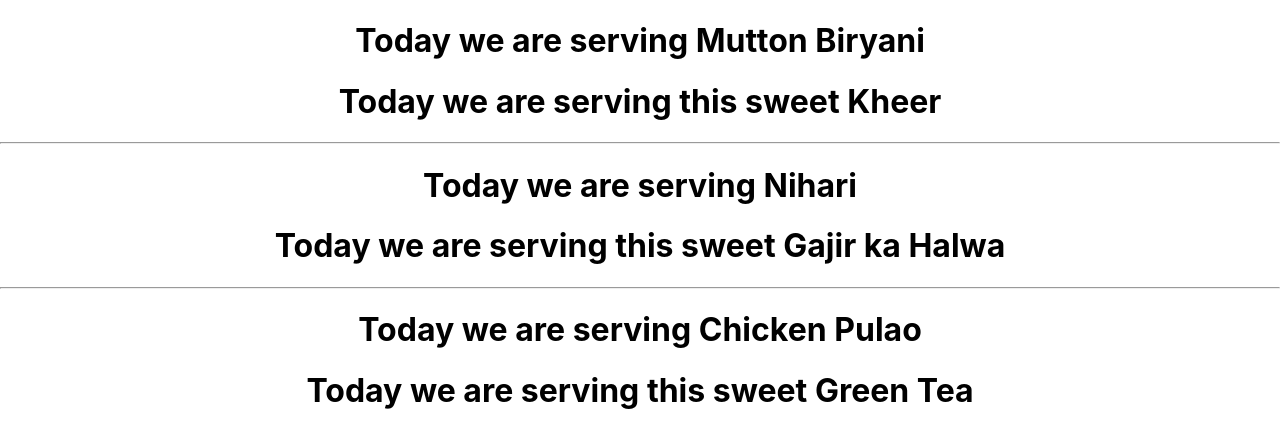
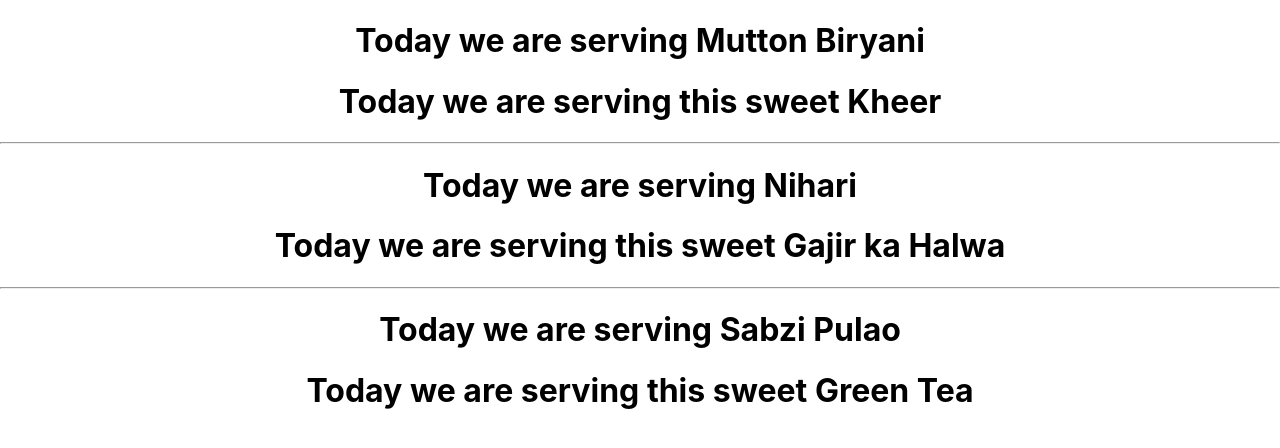
Before and after one commit to khaliqabdul/demo-app-class-3, a React (Create React App) app: page / in a window 1280 px wide. Shown: the top 448 px of the page. Built offline with nearby package versions, Linux system fonts and the light colour scheme.

Commit message:
Updated App.js with Sabzi

```diff
--- a/src/App.js
+++ b/src/App.js
@@ -10,7 +10,7 @@ function App(){
     <hr />
     <Dinner dishName="Nihari" sweetDish="Gajir ka Halwa" />
     <hr/>
-    <Dinner dishName="Chicken Pulao" sweetDish="Green Tea" />
+    <Dinner dishName="Sabzi Pulao" sweetDish="Green Tea" />
     </header>
     </div>
   );
```
